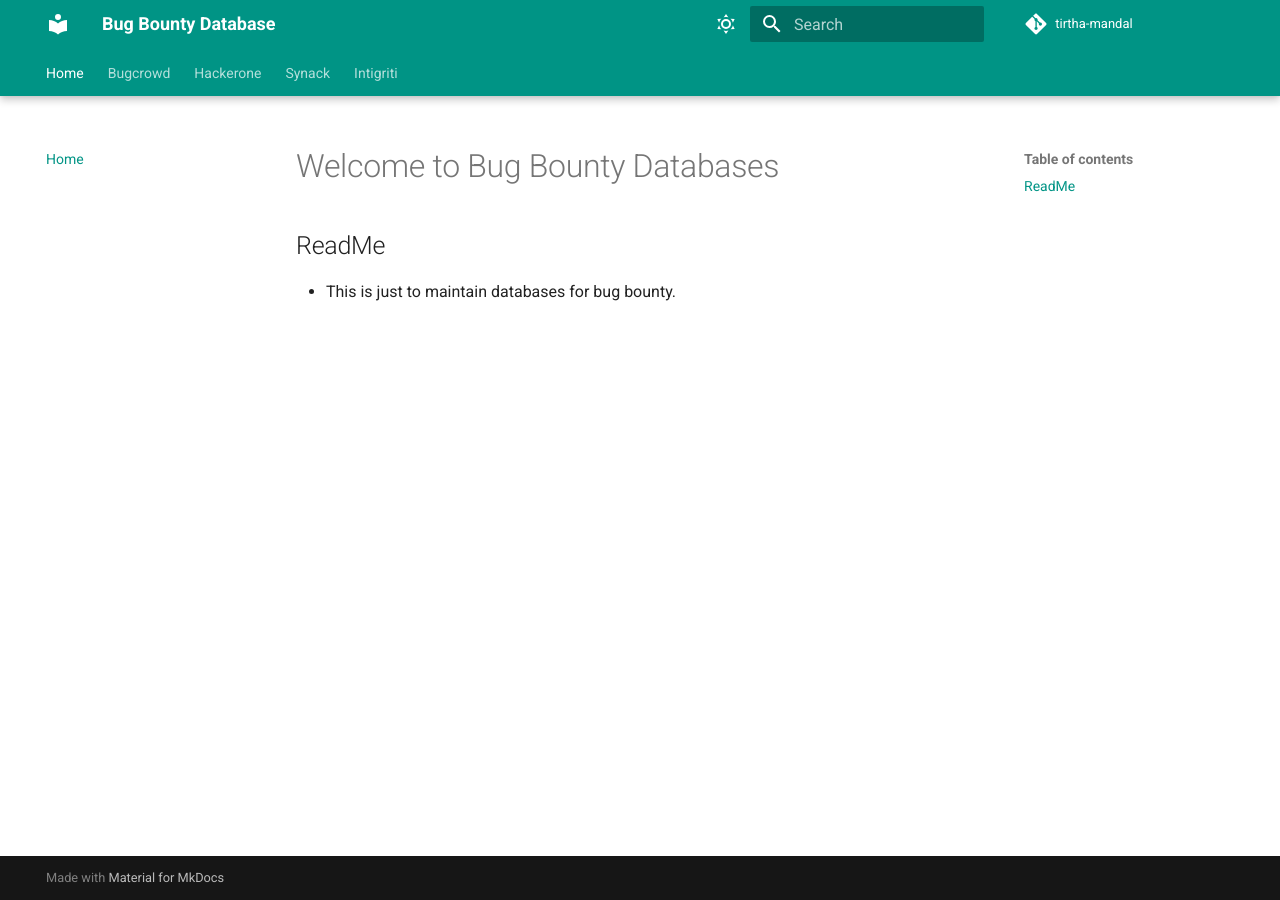
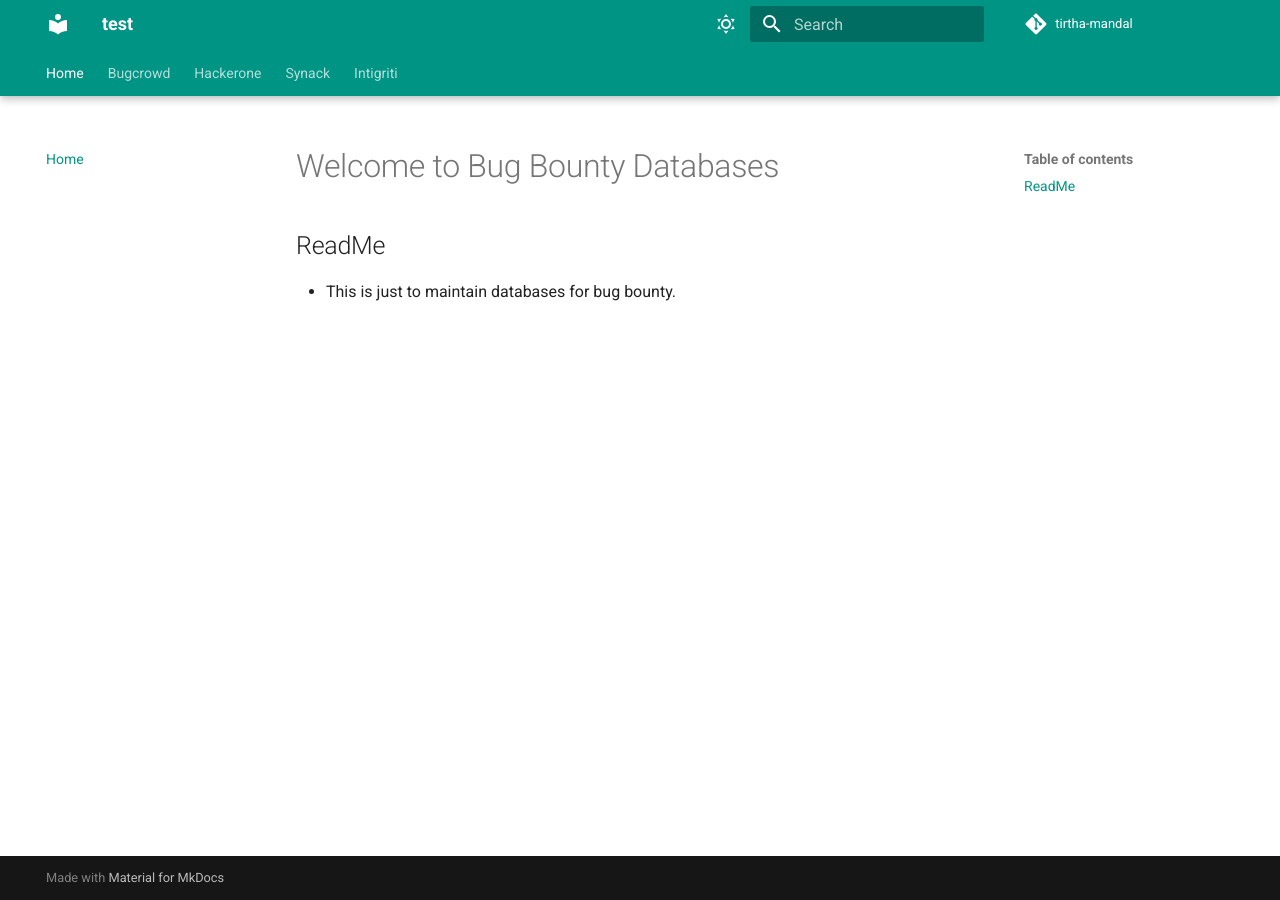
Before and after one commit to darkc0d37/tgrzxbtqqmcqjwbv, an MkDocs documentation site: the page built from docs/index.md, in a window 1280 px wide. Built offline with MkDocs 1.6.1 and Material for MkDocs 9.7.7, drawn with Linux system fonts in a browser that asks for light colours.

Commit message:
Update mkdocs.yml

```diff
--- a/mkdocs.yml
+++ b/mkdocs.yml
@@ -1,4 +1,4 @@
-site_name: "Bug Bounty Database"
+site_name: "test"
 site_author: "Tirtha Mandal"
 copyright: ""
 
```
